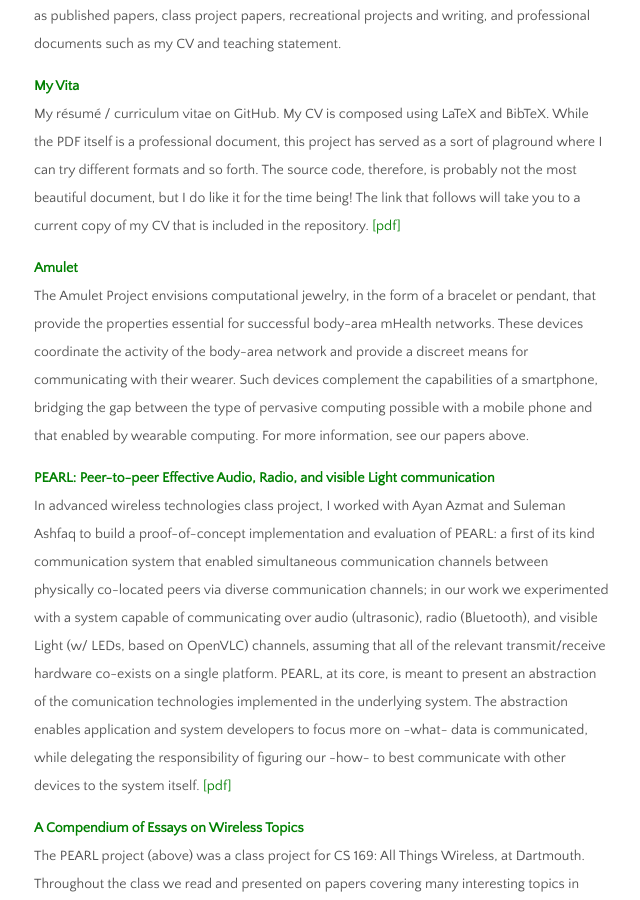
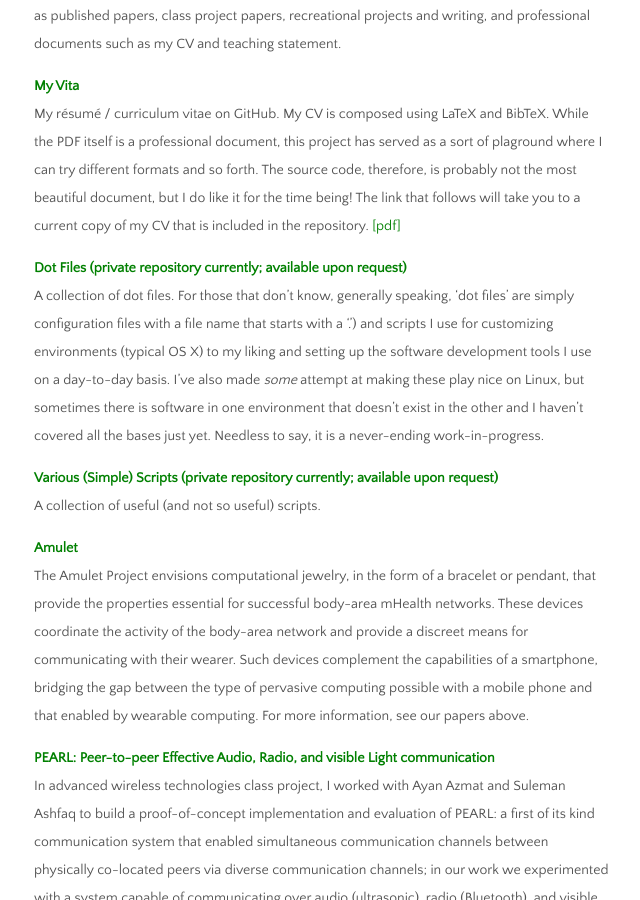
Before and after one commit to traviswpeters/traviswpeters.github.io, a Jekyll site: the page built from projects.md, in a window 1280 px wide and 900 px high, scrolled down 648 px. Shown: the whole window, without its empty margins (318-958 px from the left). Built offline with Jekyll 4.4.1, drawn with Linux system fonts in a browser that asks for light colours; nearby versions of some CDN libraries.

Commit message:
dot files and scripts links

```diff
--- a/_data/projects.yml
+++ b/_data/projects.yml
@@ -29,6 +29,21 @@
          The link that follows will take you to a current copy of my CV that is included in the repository."
   url: https://github.com/traviswp/resume
   pdf: https://github.com/traviswp/resume/blob/master/resume.pdf
+  show: true
+
+- title: "Dot Files (private repository currently; available upon request)"
+  desc: "A collection of dot files.
+         For those that don't know, generally speaking, 'dot files' are simply configuration files with a file name that starts with a '.')
+         and scripts I use for customizing environments (typical OS X) to my liking and setting up the software development tools I use on a day-to-day basis.
+         I've also made *some* attempt at making these play nice on Linux,
+         but sometimes there is software in one environment that doesn't exist in the other and I haven't covered all the bases just yet.
+         Needless to say, it is a never-ending work-in-progress."
+  url: https://github.com/traviswp/dot-files
+  show: true
+
+- title: "Various (Simple) Scripts (private repository currently; available upon request)"
+  desc: "A collection of useful (and not so useful) scripts. "
+  url: https://github.com/traviswp/scripts
   show: true
 
 #
```
